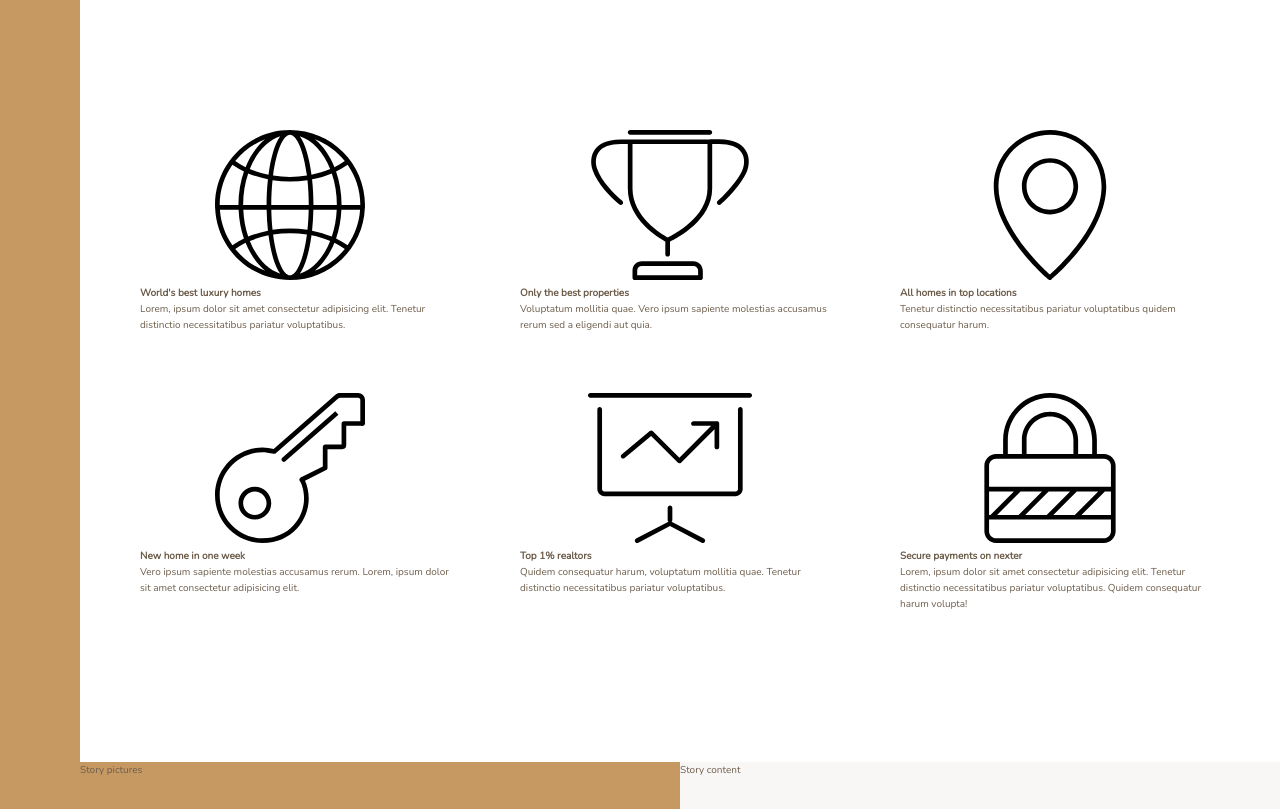
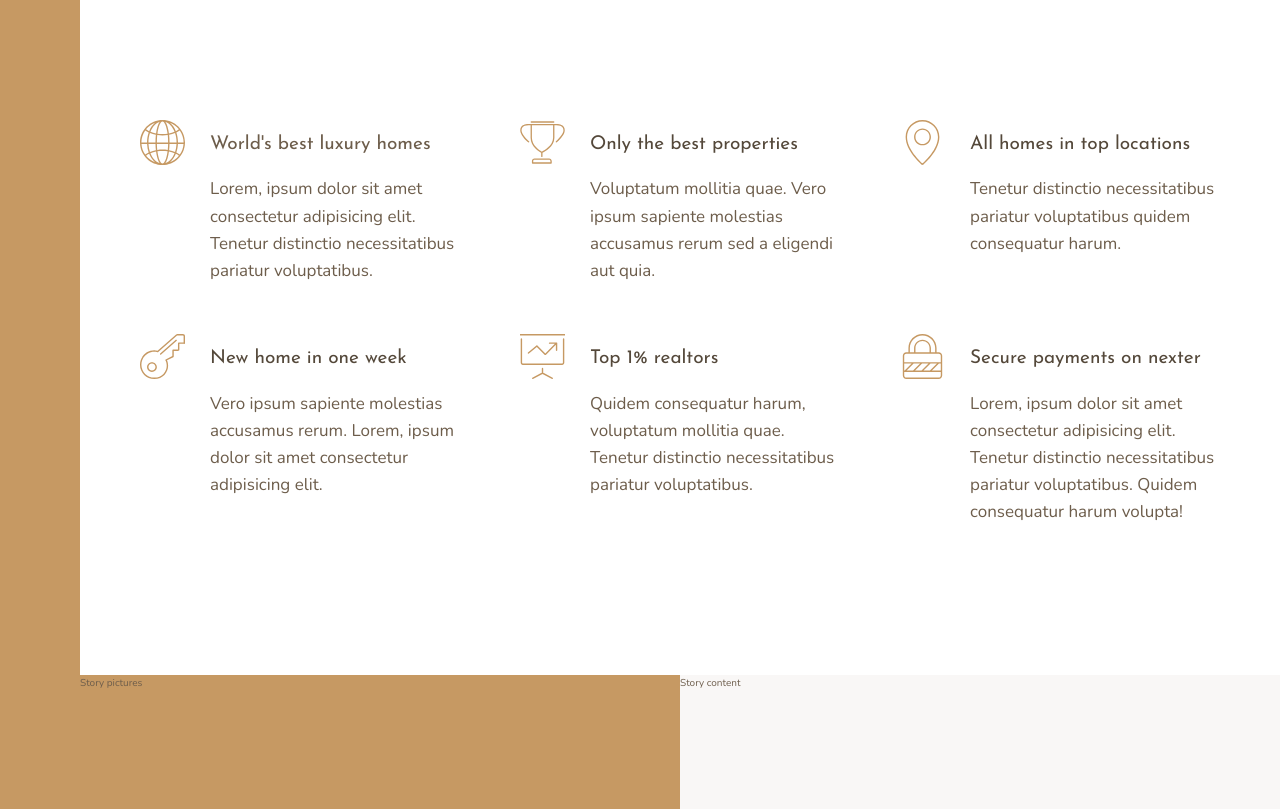
Before and after one commit to antebozic/nexter, a website: page index.html in a window 1280 px wide. Shown: the part 660-1469 px from the top of the page. Drawn offline with nearby package versions, Linux system fonts and the light colour scheme.

Commit message:
styling and responsive layout of features section

```diff
--- a/index.html
+++ b/index.html
@@ -29,7 +29,7 @@
                 <svg class="feature__icon">
                     <use xlink:href="img/sprite.svg#icon-global"></use>
                 </svg>
-                <h4 class="heading-4">World's best luxury homes</h4>
+                <h4 class="heading-4 heading-4--drak">World's best luxury homes</h4>
                 <p class="feature__text">
                     Lorem, ipsum dolor sit amet consectetur adipisicing elit. Tenetur distinctio necessitatibus pariatur voluptatibus.
                 </p>
@@ -39,7 +39,7 @@
                 <svg class="feature__icon">
                     <use xlink:href="img/sprite.svg#icon-trophy"></use>
                 </svg>
-                <h4 class="heading-4">Only the best properties</h4>
+                <h4 class="heading-4 heading-4--dark">Only the best properties</h4>
                 <p class="feature__text">
                     Voluptatum mollitia quae. Vero ipsum sapiente molestias accusamus rerum sed a eligendi aut quia.
                 </p>
@@ -49,7 +49,7 @@
                 <svg class="feature__icon">
                     <use xlink:href="img/sprite.svg#icon-map-pin"></use>
                 </svg>
-                <h4 class="heading-4">All homes in top locations</h4>
+                <h4 class="heading-4 heading-4--dark">All homes in top locations</h4>
                 <p class="feature__text">
                     Tenetur distinctio necessitatibus pariatur voluptatibus quidem consequatur harum.
                 </p>
@@ -59,7 +59,7 @@
                 <svg class="feature__icon">
                     <use xlink:href="img/sprite.svg#icon-key"></use>
                 </svg>
-                <h4 class="heading-4">New home in one week</h4>
+                <h4 class="heading-4 heading-4--dark">New home in one week</h4>
                 <p class="feature__text">
                     Vero ipsum sapiente molestias accusamus rerum. Lorem, ipsum dolor sit amet consectetur adipisicing elit.
 
@@ -70,7 +70,7 @@
                 <svg class="feature__icon">
                     <use xlink:href="img/sprite.svg#icon-presentation"></use>
                 </svg>
-                <h4 class="heading-4">Top 1% realtors</h4>
+                <h4 class="heading-4 heading-4--dark">Top 1% realtors</h4>
                 <p class="feature__text">
                     Quidem consequatur harum, voluptatum mollitia quae. Tenetur distinctio necessitatibus pariatur voluptatibus.
                 </p>
@@ -80,7 +80,7 @@
                 <svg class="feature__icon">
                     <use xlink:href="img/sprite.svg#icon-lock"></use>
                 </svg>
-                <h4 class="heading-4">Secure payments on nexter</h4>
+                <h4 class="heading-4 heading-4--dark">Secure payments on nexter</h4>
                 <p class="feature__text">
                     Lorem, ipsum dolor sit amet consectetur adipisicing elit. Tenetur distinctio necessitatibus pariatur voluptatibus. Quidem consequatur harum volupta!
                 </p>
--- a/sass/_features.scss
+++ b/sass/_features.scss
@@ -4,6 +4,30 @@
     margin: 15rem 0;
 
     display: grid;
-    grid-template-columns: repeat(3, 1fr);
+    // grid-template-columns: repeat(3, 1fr);
+    //making columns responsive without media queries
+    grid-template-columns: repeat(auto-fit, minmax(25rem, 1fr));
     grid-gap: 6rem;
+
+    align-items: start;
 }
+
+.feature {
+
+    display: grid;
+    grid-template-columns: min-content 1fr;
+    grid-row-gap: 1.5rem;
+    grid-column-gap: 2.5rem;
+
+    &__icon {
+        fill: $color-primary;
+        width: 4.5rem;
+        height: 4.5rem;
+        grid-row: 1 / span 2;
+        transform: translateY(-1rem);
+    }
+
+    &__text {
+        font-size: 1.7rem;
+    }
+}
--- a/sass/_typography.scss
+++ b/sass/_typography.scss
@@ -0,0 +1,25 @@
+%heading {
+    font-family: $font-display;
+    font-weight: 400;
+}
+
+.heading-1 {
+    @extend %heading;
+}
+
+.heading-2 {
+    @extend %heading;
+}
+
+.heading-3 {
+    @extend %heading;
+}
+
+.heading-4 {
+    @extend %heading;
+    font-size: 1.9rem;
+
+    &--light { color: $color-grey-light-1; }
+
+    &--dark { color: $color-grey-dark-1; }
+}
```
Also changed, not shown: css/style.css.
